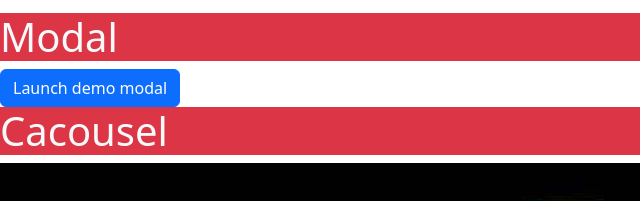
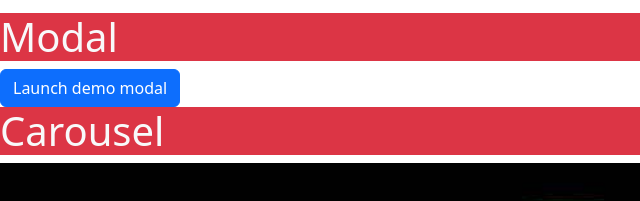
Before and after one commit to Dwigitaanggraeni/Belajar-CSS, a plain HTML site: page index.html in a window 1280 px wide. Shown: the part 2906-3107 px from the top of the page, 0-640 px from the left. Drawn offline with nearby package versions, Linux system fonts and the light colour scheme.

Commit message:
revisi typo

```diff
--- a/index.html
+++ b/index.html
@@ -221,7 +221,7 @@
     </div>
         </div>
 
-        <h1 class="text-light text-bg-danger">Cacousel</h1>
+        <h1 class="text-light text-bg-danger">Carousel</h1>
         <div id="carouselExampleControls" class="carousel slide" data-bs-ride="carousel">
             <div class="carousel-inner">
               <div class="carousel-item active">
```
